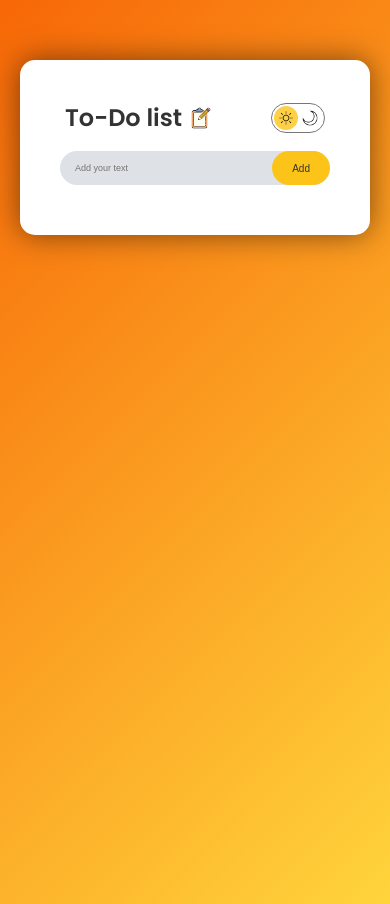
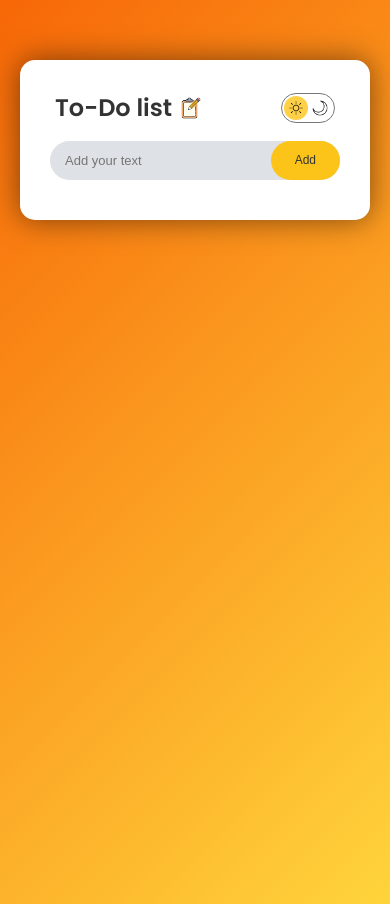
Before and after one commit to gabrieljanjic/to-do-list, a plain HTML site: page index.html in a window 390 px wide. Drawn offline with Linux system fonts and the light colour scheme.

Commit message:
Update CSS file

```diff
--- a/styles.css
+++ b/styles.css
@@ -200,6 +200,9 @@ ul li.checked {
   .input-div {
     margin-top: 1.4rem;
   }
+  .btn {
+    padding: 1.1rem 2.4rem;
+  }
 }
 @media (max-width: 30rem) {
   html {
@@ -222,9 +225,22 @@ ul li.checked {
   .input-div {
     margin-top: 1.6rem;
   }
+  .section {
+    padding: 3rem 3rem;
+  }
+  .input {
+    font-size: 1.3rem;
+  }
+  .btn {
+    font-size: 1.2rem;
+    padding: 1.24rem 2.4rem;
+  }
 }
 @media (max-width: 22rem) {
   html {
     font-size: 56.25%;
   }
+  .section {
+    padding: 2.5rem;
+  }
 }
```
